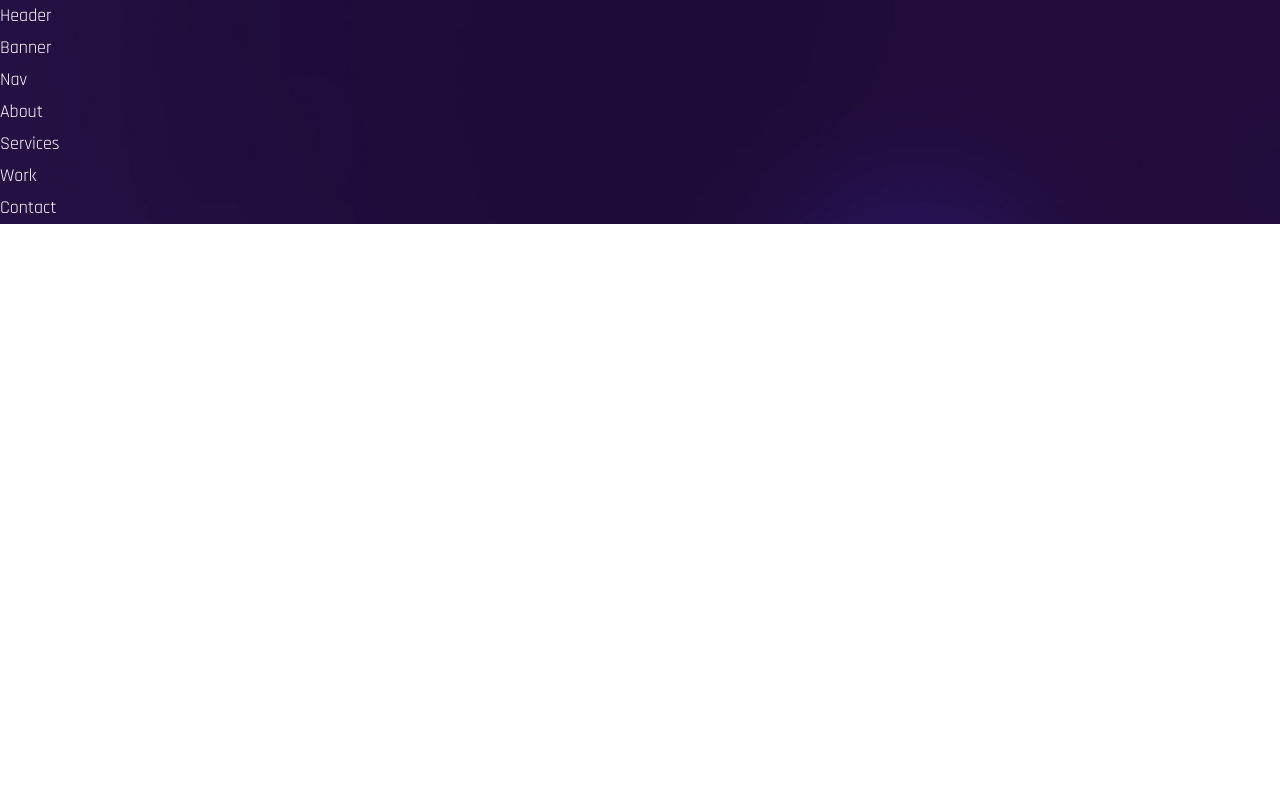
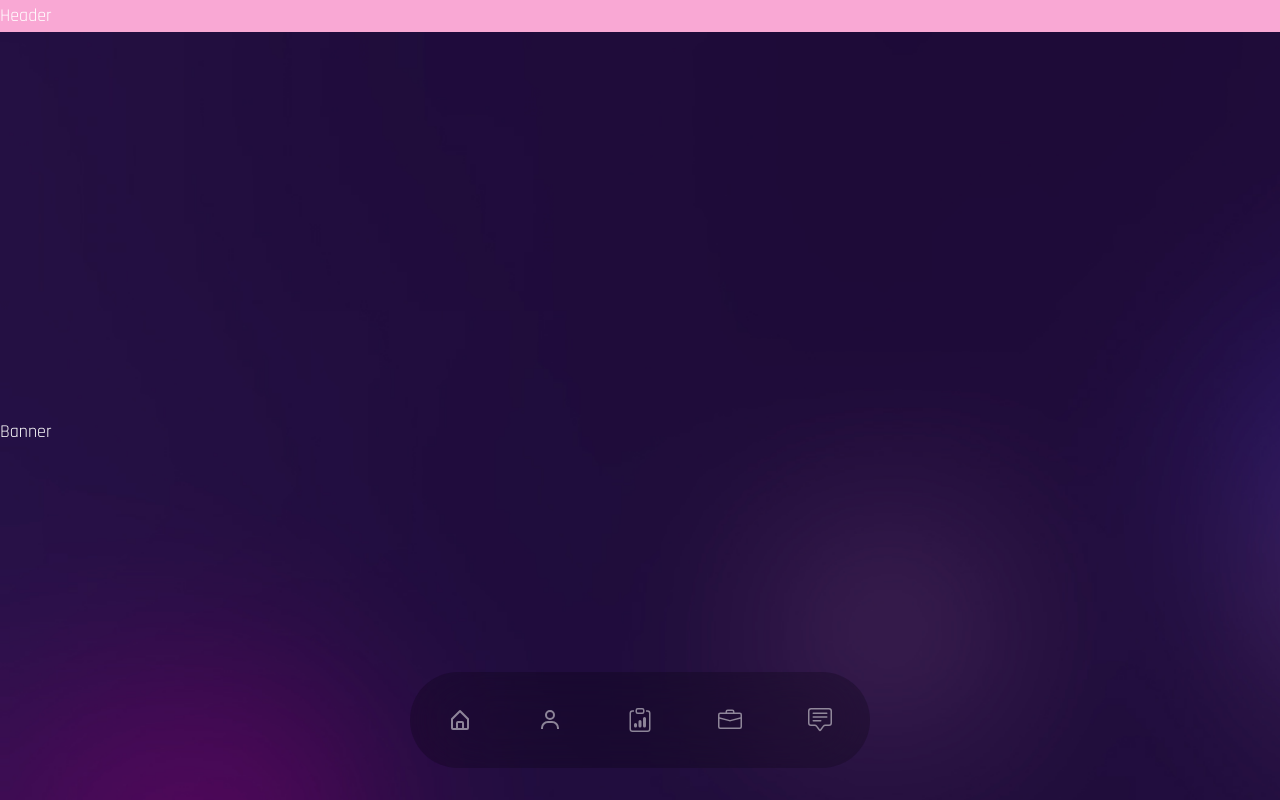
Before and after one commit to erickdc7/react-portfolio-4, a React (Create React App) app: page / in a window 1280 px wide. Shown: the top 800 px of the page. Built offline with nearby package versions, Linux system fonts and the light colour scheme; a web font is replaced by a local one.

Commit message:
navigation bar updated

```diff
--- a/public/index.html
+++ b/public/index.html
@@ -1,32 +1,21 @@
 <!DOCTYPE html>
 <html lang="en">
+
 <head>
   <meta charset="utf-8" />
   <meta name="viewport" content="width=device-width, initial-scale=1" />
   <meta name="theme-color" content="#000000" />
-    <meta
-      name="description"
-      content="Web site created using create-react-app"
-    />
-    <!-- google fonts -->
+  <meta name="description" content="Web site created using create-react-app" />
+  <!-- Google Fonts -->
   <link
     href="https://fonts.googleapis.com/css2?family=Aldrich&family=Orbitron:wght@400;500;600;700;800;900&family=Rajdhani:wght@300;400;500;600;700&display=swap"
-      rel="stylesheet"
-    />
+    rel="stylesheet" />
   <title>React App</title>
 </head>
+
 <body>
   <noscript>You need to enable JavaScript to run this app.</noscript>
   <div id="root"></div>
-    <!--
-      This HTML file is a template.
-      If you open it directly in the browser, you will see an empty page.
+</body>
 
-      You can add webfonts, meta tags, or analytics to this file.
-      The build step will place the bundled scripts into the <body> tag.
-
-      To begin the development, run `npm start` or `yarn start`.
-      To create a production bundle, use `npm run build` or `yarn build`.
-    -->
-  </body>
 </html>
--- a/src/App.js
+++ b/src/App.js
@@ -18,7 +18,7 @@ const App = () => {
       <Services />
       <Work />
       <Contact />
-      {/* <div className='h-[4000px]'></div> */}
+      <div className='h-[4000px]'></div>
     </div>
   );
 };
--- a/src/components/About.js
+++ b/src/components/About.js
@@ -1,7 +1,7 @@
 import React from 'react';
 
 const About = () => {
-  return <div>About</div>;
+  return <div className="section" id="about">About</div>;
 };
 
 export default About;
--- a/src/components/Banner.js
+++ b/src/components/Banner.js
@@ -1,7 +1,7 @@
 import React from 'react';
 
 const Banner = () => {
-  return <div>Banner</div>;
+  return <div className="section" id="home">Banner</div>;
 };
 
 export default Banner;
--- a/src/components/Contact.js
+++ b/src/components/Contact.js
@@ -1,7 +1,7 @@
 import React from 'react';
 
 const Contact = () => {
-  return <div>Contact</div>;
+  return <div className="section" id="contact">Contact</div>;
 };
 
 export default Contact;
--- a/src/components/Header.js
+++ b/src/components/Header.js
@@ -1,7 +1,7 @@
 import React from 'react';
 
 const Header = () => {
-  return <div>Header</div>;
+  return <div className="bg-pink-300">Header</div>;
 };
 
 export default Header;
--- a/src/components/Nav.js
+++ b/src/components/Nav.js
@@ -1,7 +1,63 @@
 import React from 'react';
+// Import Icons
+import { BiHomeAlt, BiUser } from 'react-icons/bi'
+import { BsClipboardData, BsBriefcase, BsChatSquareText } from 'react-icons/bs'
+// Link
+import { Link } from 'react-scroll'
 
 const Nav = () => {
-  return <div>Nav</div>;
+  return <nav className="fixed bottom-2 lg:bottom-8 w-full overflow-hidden z-50">
+    <div className="container mx-auto">
+      {/* Nav Inner */}
+      <div className="w-full bg-black/20 h-[96px] backdrop-blur-2xl rounded-full max-w-[460px] mx-auto px-5 flex justify-between items-center text-2xl text-white/50">
+        <Link
+          to="home"
+          activeClass="active"
+          smooth={true}
+          spy={true}
+          className="cursor-pointer w-[60px] h-[60px] flex items-center justify-center"
+        >
+          <BiHomeAlt />
+        </Link>
+        <Link
+          to="about"
+          activeClass="active"
+          smooth={true}
+          spy={true}
+          className="cursor-pointer w-[60px] h-[60px] flex items-center justify-center"
+        >
+          <BiUser />
+        </Link>
+        <Link
+          to="services"
+          activeClass="active"
+          smooth={true}
+          spy={true}
+          className="cursor-pointer w-[60px] h-[60px] flex items-center justify-center"
+        >
+          <BsClipboardData />
+        </Link>
+        <Link
+          to="work"
+          activeClass="active"
+          smooth={true}
+          spy={true}
+          className="cursor-pointer w-[60px] h-[60px] flex items-center justify-center"
+        >
+          <BsBriefcase />
+        </Link>
+        <Link
+          to="contact"
+          activeClass="active"
+          smooth={true}
+          spy={true}
+          className="cursor-pointer w-[60px] h-[60px] flex items-center justify-center"
+        >
+          <BsChatSquareText />
+        </Link>
+      </div>
+    </div>
+  </nav>;
 };
 
 export default Nav;
--- a/src/components/Services.js
+++ b/src/components/Services.js
@@ -1,7 +1,7 @@
 import React from 'react';
 
 const Services = () => {
-  return <div>Services</div>;
+  return <div className="section" id="services">Services</div>;
 };
 
 export default Services;
--- a/src/components/Work.js
+++ b/src/components/Work.js
@@ -1,7 +1,7 @@
 import React from 'react';
 
 const Work = () => {
-  return <div>Work</div>;
+  return <div className="section" id="work">Work</div>;
 };
 
 export default Work;
```
Also changed, not shown: 1 other file (tests, documents, lock files or other folders). Lines whose indentation alone changed are shown as unchanged.
